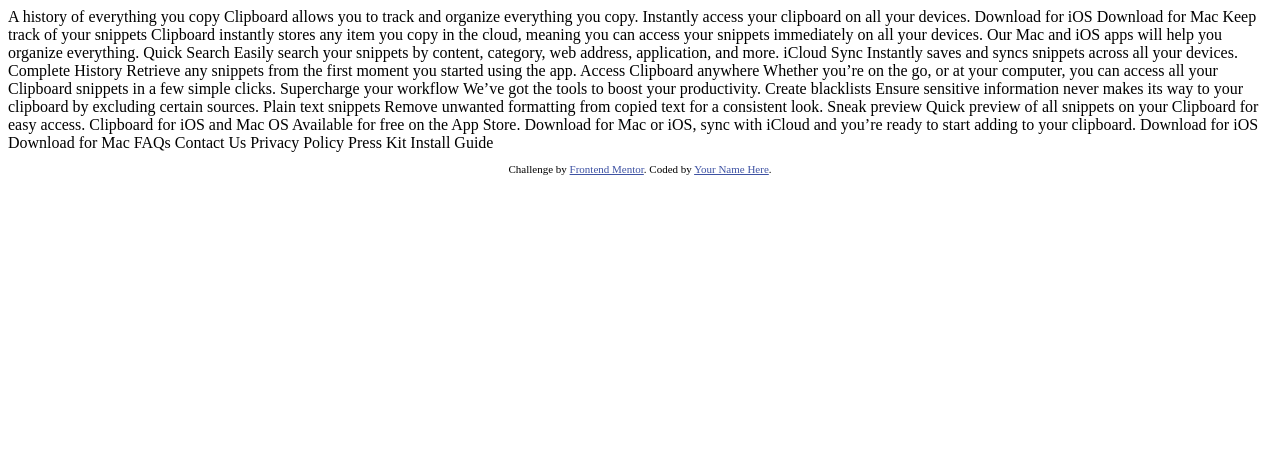
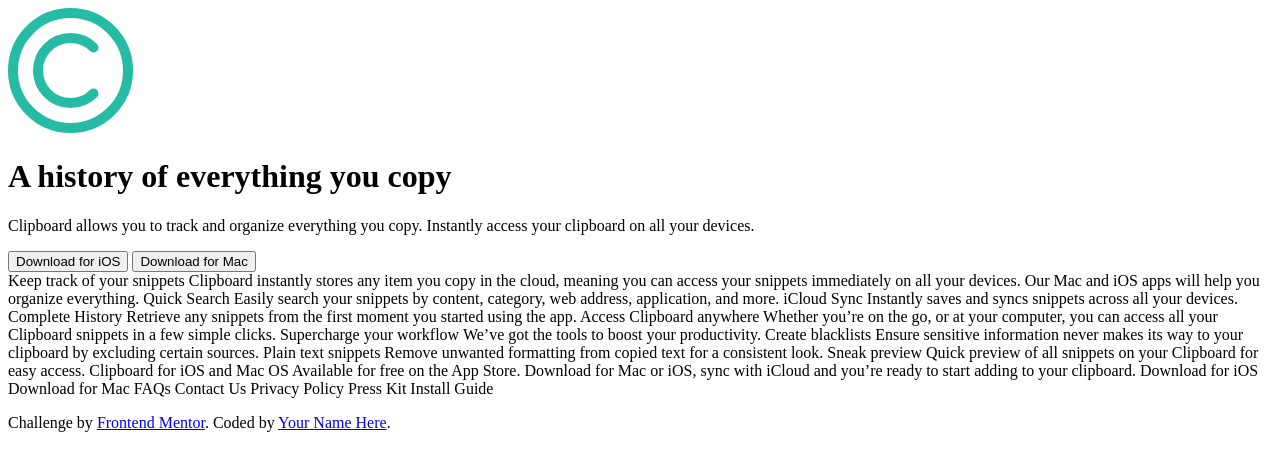
Before and after one commit to YasminFerreira0/Clipboard-landing-page, a plain HTML site: page index.html in a window 1280 px wide. Drawn offline with Linux system fonts and the light colour scheme.

Commit message:
Update index.html

```diff
--- a/index.html
+++ b/index.html
@@ -2,27 +2,27 @@
 <html lang="en">
 <head>
   <meta charset="UTF-8">
-  <meta name="viewport" content="width=device-width, initial-scale=1.0"> <!-- displays site properly based on user's device -->
+  <meta name="viewport" content="width=device-width, initial-scale=1.0">
 
   <link rel="icon" type="image/png" sizes="32x32" href="./images/favicon-32x32.png">
 
   <title>Frontend Mentor | Clipboard landing page</title>
 
-  <!-- Feel free to remove these styles or customise in your own stylesheet 👍 -->
-  <style>
-    .attribution { font-size: 11px; text-align: center; }
-    .attribution a { color: hsl(228, 45%, 44%); }
-  </style>
 </head>
 <body>
+  <header class="cabecalho">
+    <img src="images/logo.svg" alt="">
 
-  A history of everything you copy
+  </header>
+  <main class="container">
+    <div class="container__caixa-01">
+      <h1 class="caixa-01__titulo">A history of everything you copy</h1>
+      <p class="caixa-01__texto">Clipboard allows you to track and organize everything you copy. Instantly access your clipboard on all your devices.</p>
+      <button class="caixa-01__download-ios">Download for iOS</button>
+      <button class="caixa-01__download-mac">Download for Mac</button>
+    </div>
+  </main>
 
-  Clipboard allows you to track and organize everything you
-  copy. Instantly access your clipboard on all your devices.
-
-  Download for iOS
-  Download for Mac
 
   Keep track of your snippets
 
```
